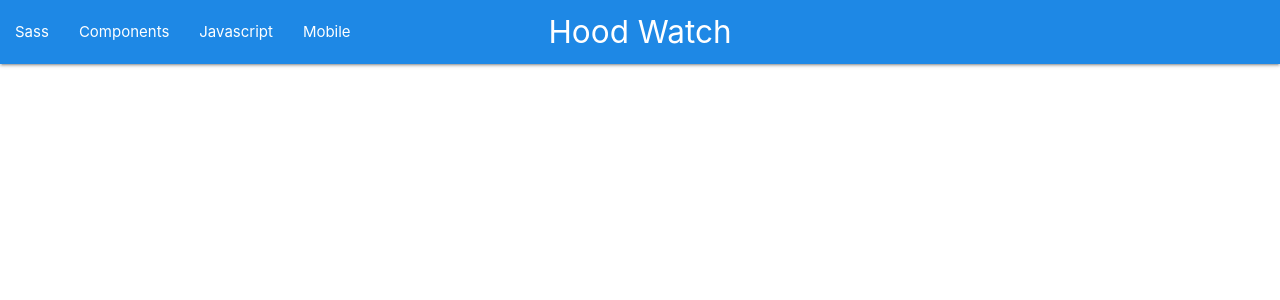
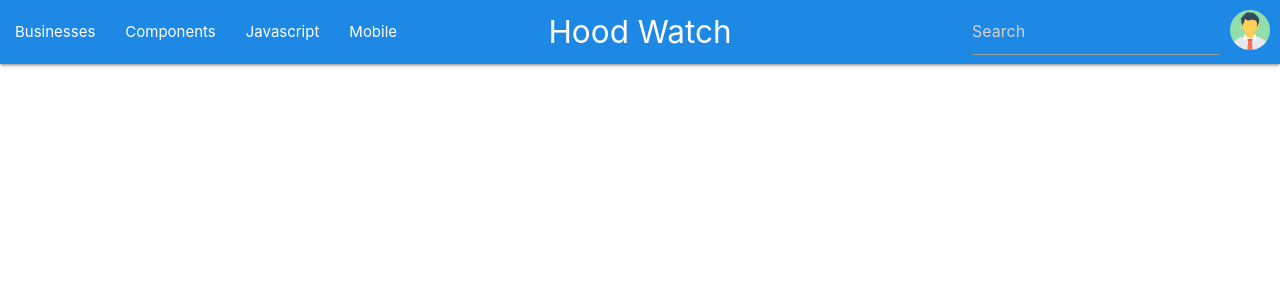
Before and after one commit to maxwellkimutai/hoodwatch, a Django app: template neighborhood/templates/base.html in a window 1280 px wide. Shown: the top 300 px of the page. Run offline with Django 3.2, Linux system fonts and the light colour scheme; the template is opened without the code that fills it, so the values that code supplies are empty; some libraries are stand-ins or nearby versions.

Commit message:
add search

```diff
--- a/neighborhood/templates/navbar.html
+++ b/neighborhood/templates/navbar.html
@@ -1,18 +1,26 @@
+{% load static %}
 <nav class="blue darken-1">
   <div class="nav-wrapper">
-    <a href="#" class="brand-logo center">Hood Watch</a>
+    <a href="/" class="brand-logo center">Hood Watch</a>
     <a href="#" data-target="mobile-demo" class="sidenav-trigger"><i class="material-icons">menu</i></a>
       <ul class="left hide-on-med-and-down">
-        <li><a href="sass.html">Sass</a></li>
+        <li><a href="{% url 'businesses' %}">Businesses</a></li>
         <li><a href="badges.html">Components</a></li>
         <li><a href="collapsible.html">Javascript</a></li>
         <li><a href="mobile.html">Mobile</a></li>
+      </ul>
+      <a class="right" href="{% url 'edit_profile' user.username %}" style="margin: 10px;"><img src="{% static 'images/user.png' %}" alt="" height="40" width="40"></a>
+      <ul class="right">
+          <li><form class="" action="index.html" method="post">
+              <input placeholder="Search" id="autocomplete-input" class="autocomplete" type="text" class="validate">
+          </form></li>
+
       </ul>
   </div>
 </nav>
 
 <ul class="sidenav" id="mobile-demo">
-    <li><a href="sass.html">Sass</a></li>
+    <li><a href="{% url 'businesses' %}">Businesses</a></li>
     <li><a href="badges.html">Components</a></li>
     <li><a href="collapsible.html">Javascript</a></li>
     <li><a href="mobile.html">Mobile</a></li>
```
